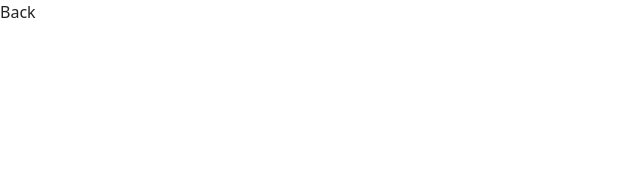
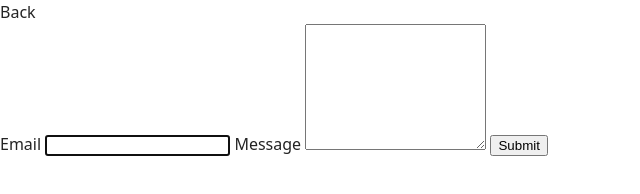
Before and after one commit to LeBochuliak/goit-js-hw-09, a website built with Vite: page src/2-form.html in a window 1280 px wide. Shown: the whole page, without its empty margins (0-640 px from the left). Built offline with nearby package versions, Linux system fonts and the light colour scheme.

Commit message:
Add html

```diff
--- a/src/2-form.html
+++ b/src/2-form.html
@@ -9,5 +9,18 @@
   </head>
   <body>
     <a href="./index.html">Back</a>
+    <form class="feedback-form" autocomplete="off">
+      <label class="form-label">
+        Email
+        <input type="email" name="email" class="form-email input" autofocus />
+      </label>
+      <label class="form-label">
+        Message
+        <textarea name="message" rows="8" class="form-message input"></textarea>
+      </label>
+      <button type="submit" class="form-btn">Submit</button>
+    </form>
+
+    <script src="/js/2-form.js" type="module" defer></script>
   </body>
 </html>
```
Also changed, not shown: src/1-gallery.html (+3 -0 lines).
